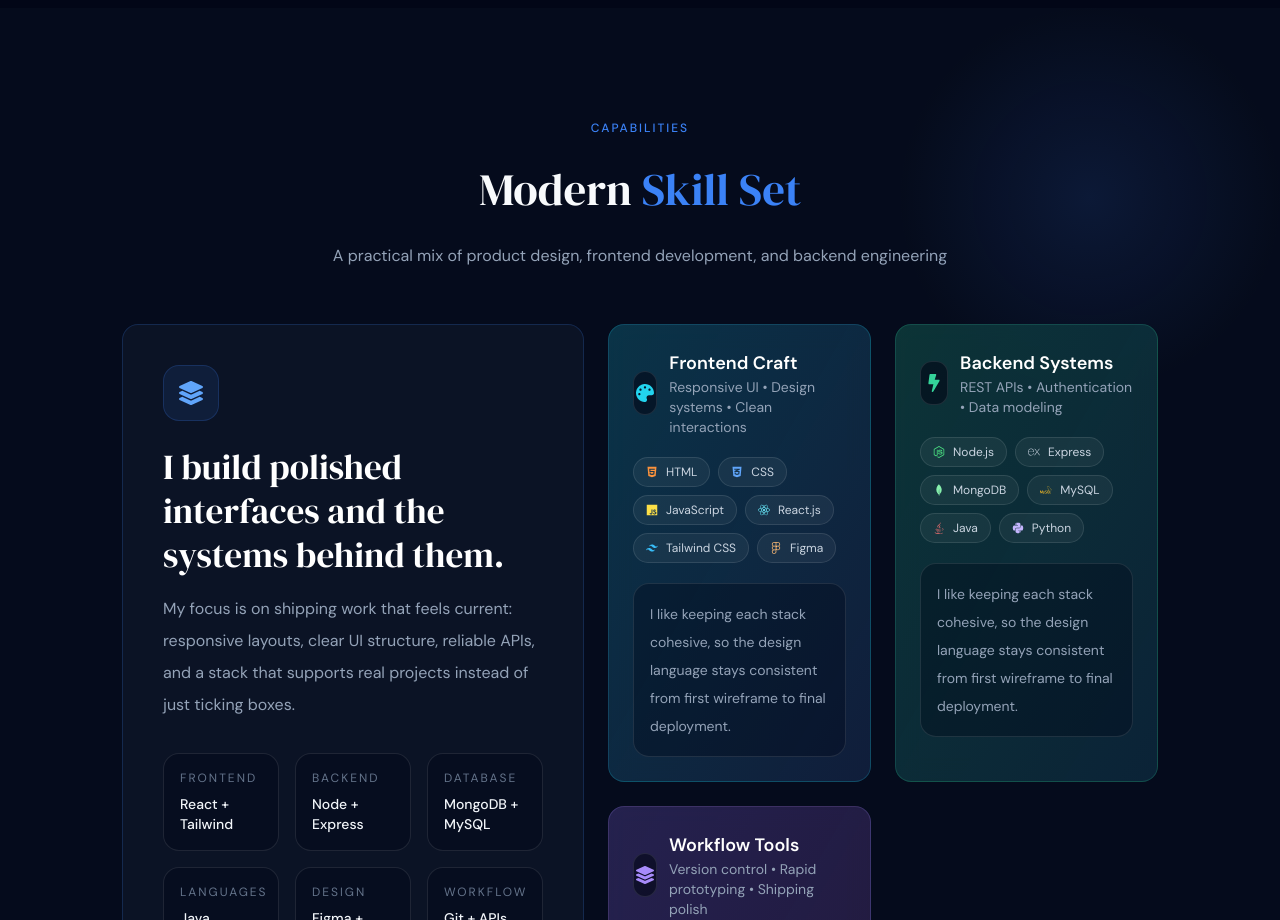
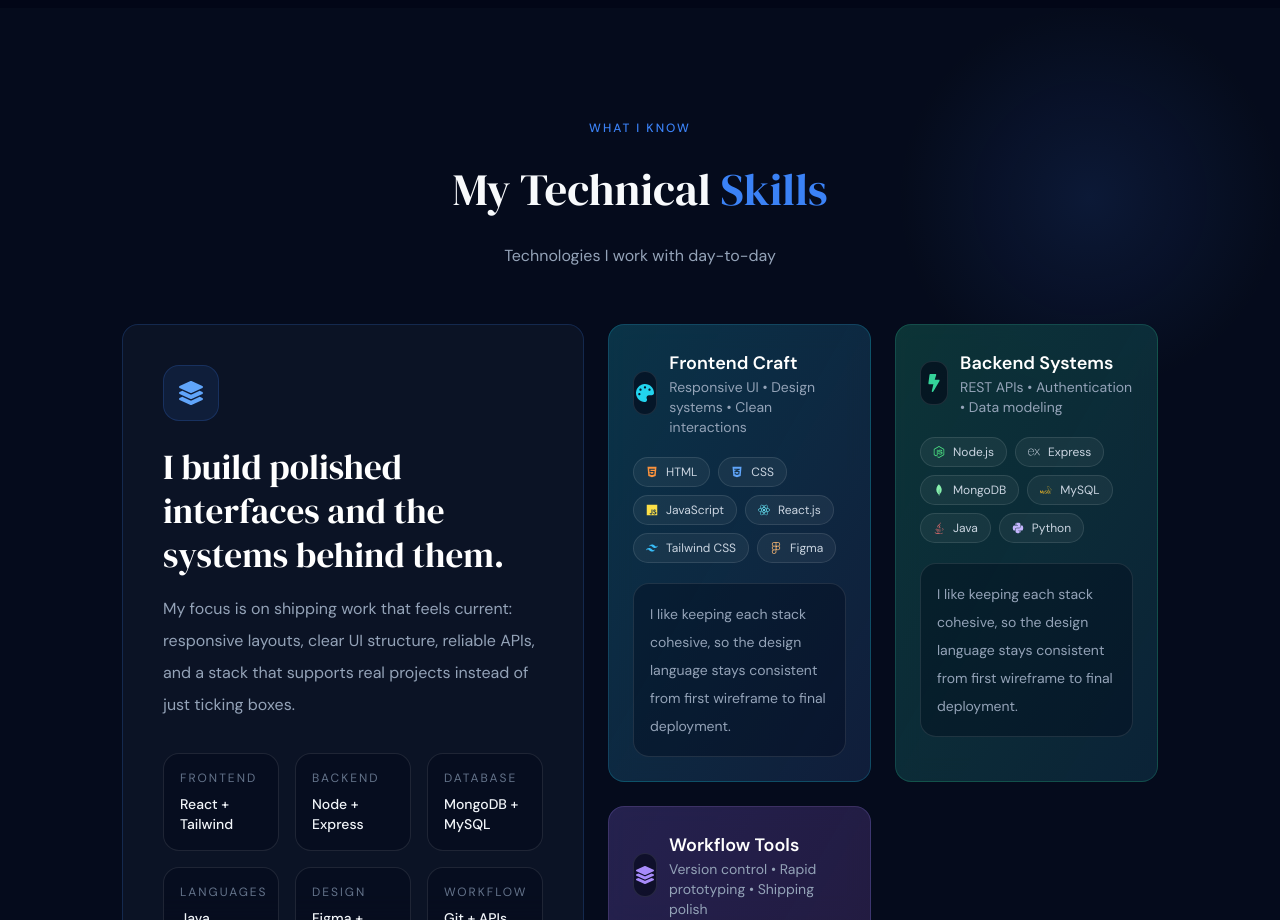
Before and after one commit to KUSHANcharuka/My-Portfolio---MERN, a React (Create React App) app in the folder frontend/: page / in a window 1280 px wide. Shown: the part 1540-2460 px from the top of the page. Built offline with nearby package versions, Linux system fonts and the light colour scheme.

Commit message:
Update Skills.jsx

```diff
--- a/frontend/src/components/Skills.jsx
+++ b/frontend/src/components/Skills.jsx
@@ -103,14 +103,13 @@ export default function Skills() {
       <div className="container-custom">
         <div className="text-center mb-14">
           <p className="mb-4 text-xs font-medium uppercase tracking-[2px] text-blue-500">
-            Capabilities
+            What I Know
           </p>
           <h2 className="section-title">
-            Modern <span className="text-blue-500">Skill Set</span>
+            My Technical <span className="text-blue-500">Skills</span>
           </h2>
           <p className="mb-0 section-subtitle">
-            A practical mix of product design, frontend development, and backend
-            engineering
+            Technologies I work with day-to-day
           </p>
         </div>
 
```
